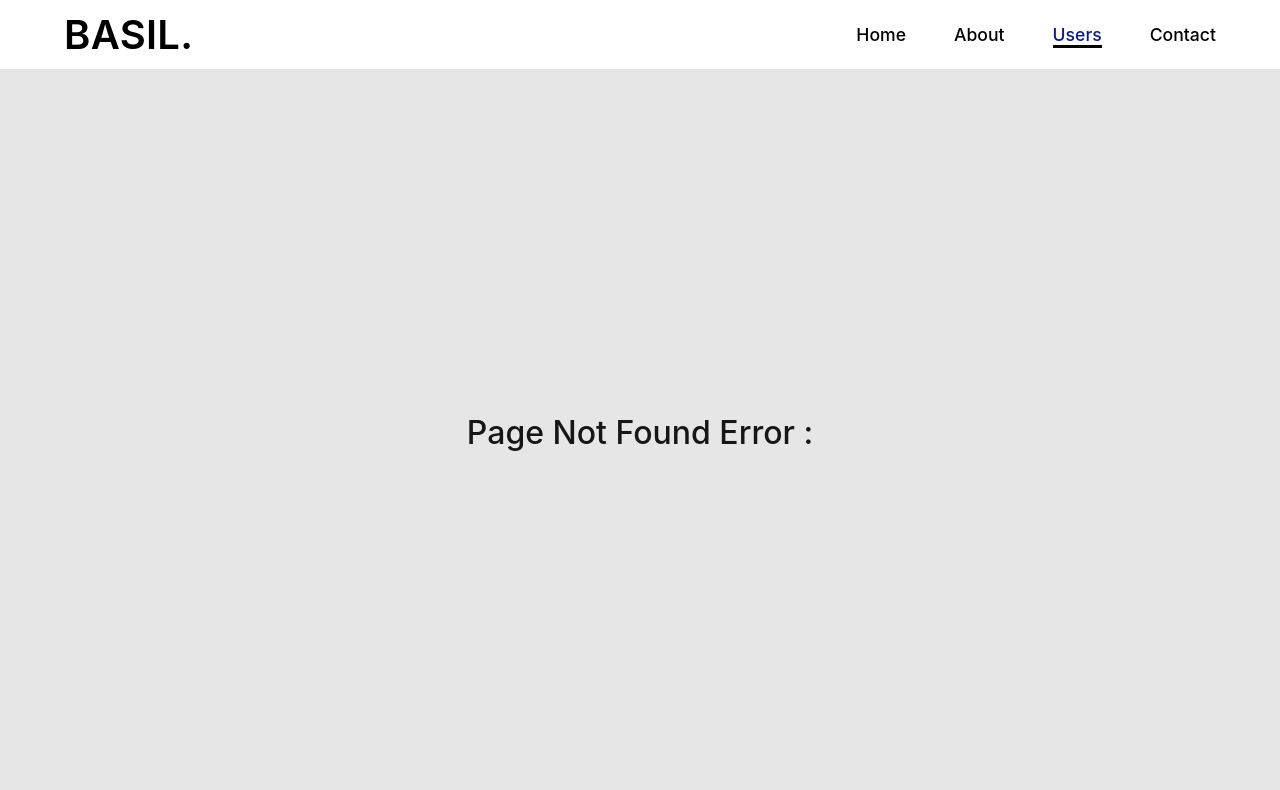
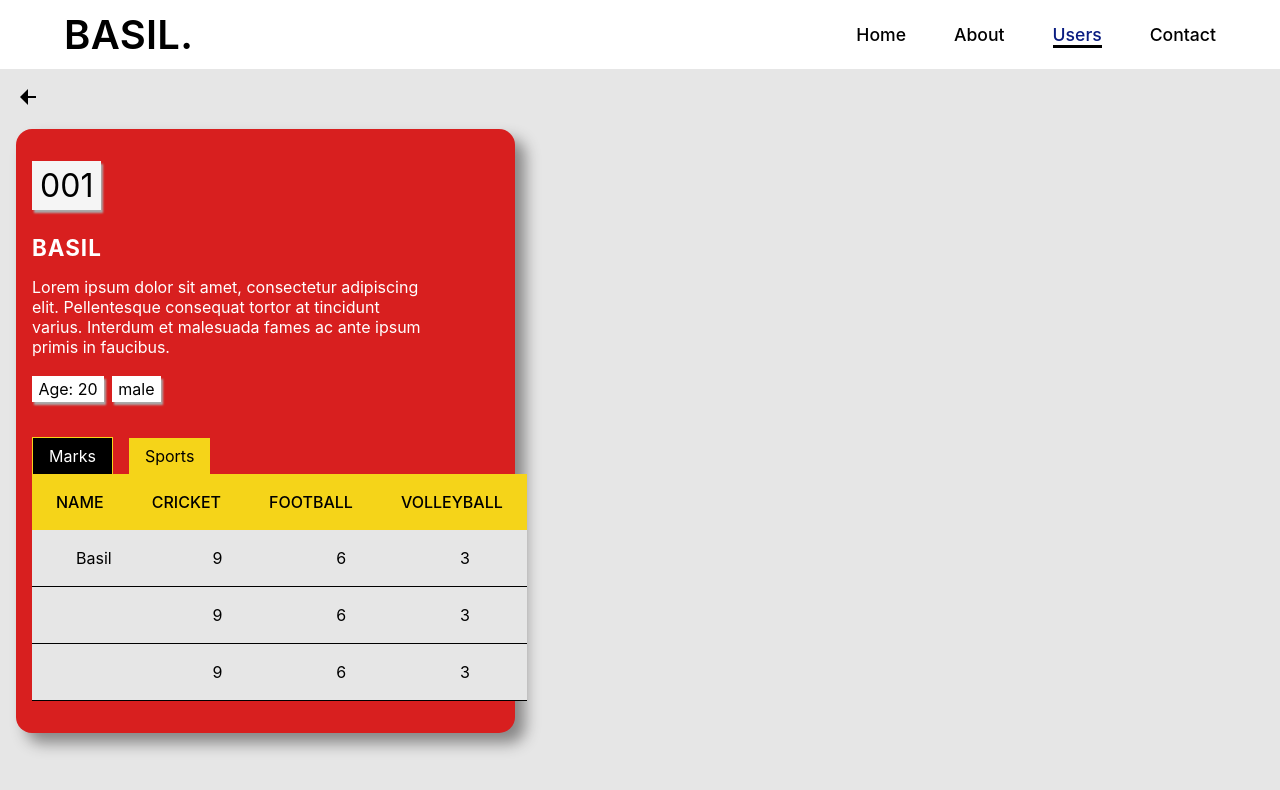
Before and after one commit to iambasilp/React-Router-Learn, a React (Create React App) app: page /Users/1/Sports in a window 1280 px wide. Before the commit this address had no page. Shown: the top 790 px of the page. Built offline with nearby package versions, Linux system fonts and the light colour scheme.

Commit message:
Practice Four and Five again

```diff
--- a/src/App.js
+++ b/src/App.js
@@ -14,21 +14,24 @@ function App() {
   return (
     <div className="App">
       <BrowserRouter>
-        <Header />
         <Routes>
-          <Route path='/' element={<Home />}></Route>
-          <Route path='Home' element={<Home />}></Route>
-          <Route path='About' element={<About />}></Route>
-          <Route path='Users' element={<Users />}></Route>
-          <Route path='Contact' element={<Contact />}></Route>
-          <Route path='Details' element={<Details />}>
+          <Route path='/' element={<Header />}>
+            <Route index element={<Home />} />
+            <Route path='Home' element={<Home />}></Route>
+            <Route path='About' element={<About />}></Route>
+            <Route path='Users'>
+              <Route index element={<Users />} />
+              <Route path=':userId' element={<Details />}>
+                <Route index element={<Marks />}></Route>
+                <Route path="Sports" element={<Sports />}></Route>
+              </Route>
+            </Route>
+            <Route path='Contact' element={<Contact />}></Route>
+            <Route path='Details' element={<Details />}>
+            </Route>
+            <Route path='*' element={<Notfound />}></Route>
           </Route>
-          <Route path='Details/:userId' element={<Details />}>
-            <Route path="" element={<Marks />} />
-            <Route path="Marks" element={<Marks />} />
-            <Route path="Sports" element={<Sports />} />
-          </Route>
-          <Route path='*' element={<Notfound />}></Route>
+
         </Routes>
       </BrowserRouter>
     </div>
--- a/src/Components/Header.jsx
+++ b/src/Components/Header.jsx
@@ -1,8 +1,9 @@
 import React from 'react'
-import { NavLink } from 'react-router-dom'
+import { NavLink, Outlet } from 'react-router-dom'
 import './Header.css'
 const Header = () => {
   return (
+    <>
     <header className="header">
         <nav className="nav container">
             <span to="/Home" className="nav__logo">Basil.</span>
@@ -19,6 +20,8 @@ const Header = () => {
             </div>
         </nav>
     </header>
+    <Outlet />
+    </>
   )
 }
 export default Header
--- a/src/Pages/Details.jsx
+++ b/src/Pages/Details.jsx
@@ -36,7 +36,7 @@ export const Details = () => {
       <div
         className="back"
         onClick={() => {
-          navigate("/Users");
+          navigate("..");
         }}
       >
         <svg
@@ -51,15 +51,15 @@ export const Details = () => {
         </svg>
       </div>
       <div className="details_card">
-        <span className="details_roll">{user.id}</span>
+        <span className="details_roll">00{user.id}</span>
         <span className="details_name">{user.name}</span>
         <p className="details_description">{user.description}</p>
         <div className="info_box">
           <div className="details_age">Age: {user.age}</div>
           <div className="details_gender">{user.gender}</div>
         </div>
-        <div className="extra-detail">
-          <NavLink className="extra-button" to="Marks" end>
+        <div className="extra-details">
+          <NavLink className="extra-button" to="" end>
             Marks
           </NavLink>
           <NavLink className="extra-button" to="Sports">
@@ -67,7 +67,7 @@ export const Details = () => {
           </NavLink>
         </div>
         <div className="details-body">
-          <Outlet context={user}/>
+          <Outlet context={user} />
         </div>
       </div>
     </div>
--- a/src/Pages/Marks.jsx
+++ b/src/Pages/Marks.jsx
@@ -1,8 +1,59 @@
-import React from 'react'
-import { useOutletContext } from 'react-router'
+import React from "react";
+import { useOutletContext } from "react-router";
+import "./Styles/Marks.css";
 export const Marks = () => {
-    const {Marks} = useOutletContext()
+  const { Marks,name } = useOutletContext();
   return (
-    <div>Marks</div>
-  )
-}
+    <div className="marks">
+      <div class="container_table">
+        <div class="table">
+          <div class="table-header">
+            <div class="header__item">
+              <a id="name" class="filter__link" href="#">
+                Name
+              </a>
+            </div>
+            <div class="header__item">
+              <a id="wins" class="filter__link filter__link--number" href="#">
+                Subject
+              </a>
+            </div>
+            <div class="header__item">
+              <a id="draws" class="filter__link filter__link--number" href="#">
+                Mark
+              </a>
+            </div>
+            <div class="header__item">
+              <a id="losses" class="filter__link filter__link--number" href="#">
+                Win/Fail
+              </a>
+            </div>
+          </div>
+          <div class="table-content">
+            <div class="table-row">
+              <div class="table-data">{name}</div>
+              <div class="table-data">English</div>
+              <div class="table-data">{Marks.English}</div>
+              <div class="table-data">{Marks.English > 30 ? "Win" : "Failed"}</div>
+
+            </div>
+            <div class="table-row">
+              <div class="table-data"></div>
+              <div class="table-data">Maths</div>
+              <div class="table-data">{Marks.Maths}</div>
+              <div class="table-data">{Marks.Maths > 30 ? "Win" : "Failed"}</div>
+
+            </div>
+            <div class="table-row">
+              <div class="table-data"></div>
+              <div class="table-data">Science</div>
+              <div class="table-data">{Marks.Science}</div>
+              <div class="table-data">{Marks.Science > 30 ? "Win" : "Failed"}</div>
+
+            </div>
+          </div>
+        </div>
+      </div>
+    </div>
+  );
+};
--- a/src/Pages/Sports.jsx
+++ b/src/Pages/Sports.jsx
@@ -1,7 +1,64 @@
-import React from 'react'
+import React from "react";
+import { useOutletContext } from "react-router";
+export const Sports = () => {
+  const { Sports,name } = useOutletContext();
+  return (
+    <div className="sports">
+    <div class="container_table">
+      <div class="table">
+        <div class="table-header">
+          <div class="header__item">
+            <a id="name" class="filter__link" href="#">
+              Name
+            </a>
+          </div>
+          <div class="header__item">
+            <a id="wins" class="filter__link filter__link--number" href="#">
+              Cricket
+            </a>
+          </div>
+          <div class="header__item">
+            <a id="draws" class="filter__link filter__link--number" href="#">
+              Football
+            </a>
+          </div>
+          <div class="header__item">
+            <a id="losses" class="filter__link filter__link--number" href="#">
+              Volleyball
+            </a>
+          </div>
+        </div>
+        <div class="table-content">
+          <div class="table-row">
+            <div class="table-data">{name}</div>
+            <div class="table-data">{Sports.Cricket}</div>
+            <div class="table-data">{Sports.Football}</div>
+            <div class="table-data">{Sports.Volleyball}</div>
 
-export const Sports = () => {
-  return (
-    <div>Sports</div>
-  )
-}
+            {/* <div class="table-data">{Marks.English > 30 ? "Win" : "Failed"}</div> */}
+
+          </div>
+          <div class="table-row">
+            <div class="table-data"></div>
+            <div class="table-data">{Sports.Cricket}</div>
+            <div class="table-data">{Sports.Football}</div>
+            <div class="table-data">{Sports.Volleyball}</div>
+
+            {/* <div class="table-data">{Marks.Maths > 30 ? "Win" : "Failed"}</div> */}
+
+          </div>
+          <div class="table-row">
+            <div class="table-data"></div>
+            <div class="table-data">{Sports.Cricket}</div>
+            <div class="table-data">{Sports.Football}</div>
+            <div class="table-data">{Sports.Volleyball}</div>
+
+            {/* <div class="table-data">{Marks.Science > 30 ? "Win" : "Failed"}</div> */}
+
+          </div>
+        </div>
+      </div>
+    </div>
+  </div>
+  );
+};
--- a/src/Pages/Styles/Details.css
+++ b/src/Pages/Styles/Details.css
@@ -4,16 +4,20 @@
 
 }
 .details_card{
+    max-width: 467px;
     background-color: rgb(216, 31, 31);
     margin: 1rem;
-    padding: 1rem;
+    padding: 2rem 1rem;
     display: flex;
     flex-direction: column;
     align-items: flex-start;
     justify-content: flex-start;
     transition: all ease 0.3s;
+    box-shadow: 10px 10px 15px rgb(134, 133, 133);
+    border-radius:1rem;
 }
 .details_card:hover{
+    transform: translate(10px,-3px);
     background-color: rgb(10, 28, 129);
 }
 
@@ -61,24 +65,28 @@
     font-size: 2.5rem;
     border-radius: 50%;
 }
+.extra-details a:not(.active){
+    border-top: 1px solid rgb(245, 212, 25);
+    border-right: 1px solid rgb(245, 212, 25);
+    border-left: 1px solid rgb(245, 212, 25)
+}
+.extra-details .active{
+  background-color: rgb(245, 212, 25);
+  color: black;
+}
 .extra-button{
     display: inline-block;
-    margin-block:1rem;
-    background-color: rgb(245, 212, 25);
-    color: black;
-    box-shadow:-6px 6px 10px rgba(0,0,0,0.6);
+    margin-block-start:2rem;
+    background-color: #000;
+    color: white;
     padding: .5rem 1rem;
     border: none;
     outline: none;
 }
-.extra-button:hover{
-    background-color:rgb(230,230,230);
-}
+
 .extra-button:first-child{
     margin-right: 1rem;
 }
 .details-body{
-    width: 100%;
-    padding: .5rem .3rem;
-    background-color: white;
+   position: relative;
 }
--- /dev/null
+++ b/src/Pages/Styles/Marks.css
@@ -0,0 +1,58 @@
+
+.container_table {
+  max-width: 1000px;
+  margin-right: auto;
+  display: flex;
+  justify-content: center;
+  align-items: center;
+}
+.table {
+  width: 100%;
+}
+.table-header {
+  display: flex;
+  max-width: 100%;
+  background: rgb(245, 212, 25);
+  color: black;
+  padding: 18px 0;
+}
+.table-row {
+    border-bottom: .3px solid black;
+  display: flex;
+  max-width: 100%;
+  padding: 18px 0;
+  background-color: rgb(230,230,230);
+}
+
+
+.table-data, .header__item {
+  flex: 1 1 20%;
+  text-align: center;
+}
+.header__item {
+  text-transform: uppercase;
+}
+.filter__link {
+  color:black;
+  font-weight: 500;
+  text-decoration: none;
+  position: relative;
+  display: inline-block;
+  padding-left: 24px;
+  padding-right: 24px;
+}
+.filter__link::after {
+  content: '';
+  position: absolute;
+  right: -18px;
+  color: white;
+  font-size: 12px;
+  top: 50%;
+  transform: translateY(-50%);
+}
+.filter__link.desc::after {
+  content: '(desc)';
+}
+.filter__link.asc::after {
+  content: '(asc)';
+}
--- a/src/Pages/Users.jsx
+++ b/src/Pages/Users.jsx
@@ -19,6 +19,7 @@ export const Users = () => {
         id:value
     })
    }
+   console.log("SearchParams", ID);
   return (
     <div className='users'>
 
@@ -43,7 +44,7 @@ export const Users = () => {
                 return (
                   <div key={item.name} className="card" onClick={
                     ()=>{
-                        navigate(`/Details/${item.id}`,{
+                        navigate(`${item.id}`,{
                             replace:false,
                             state:{
                                 data:item
```
